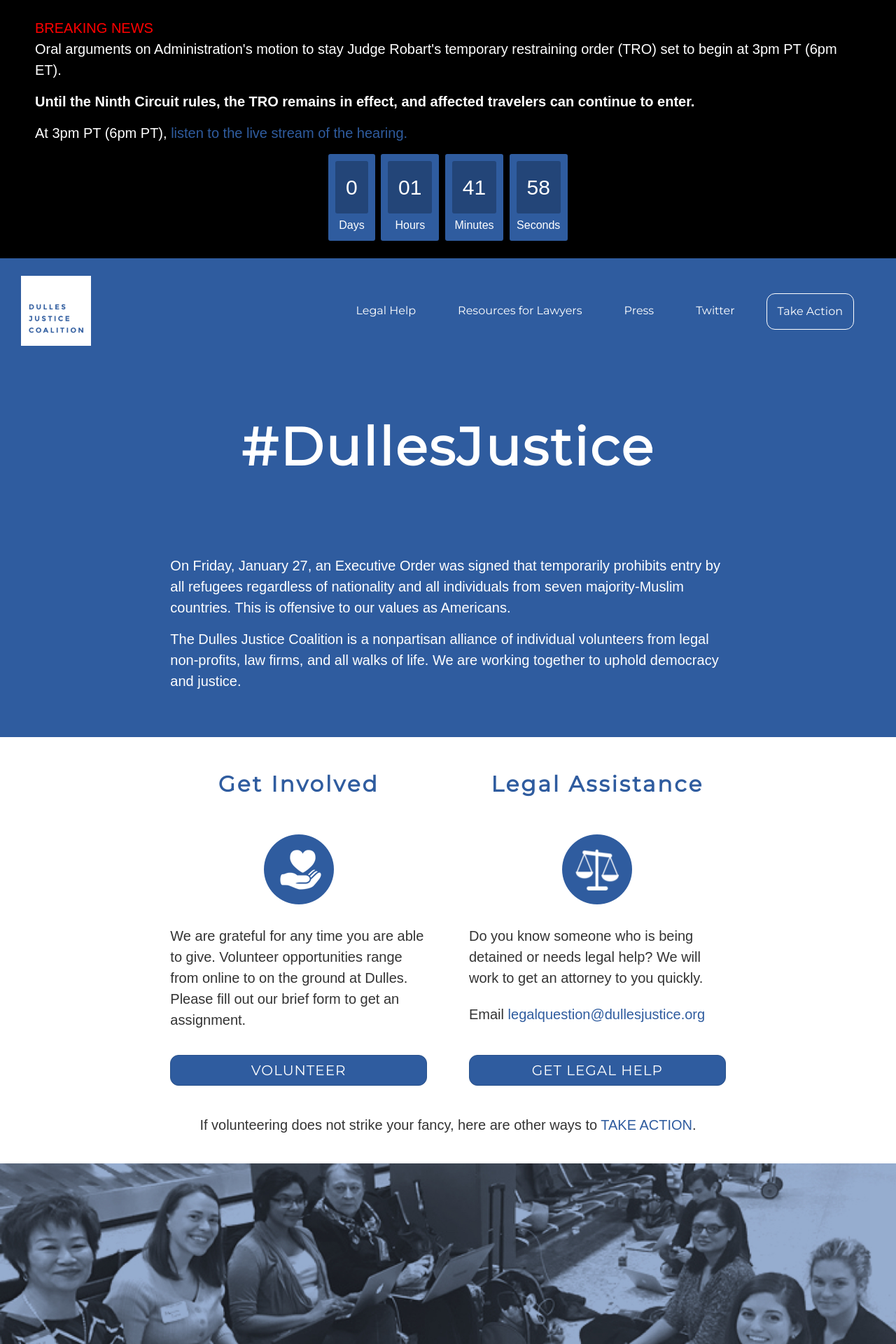
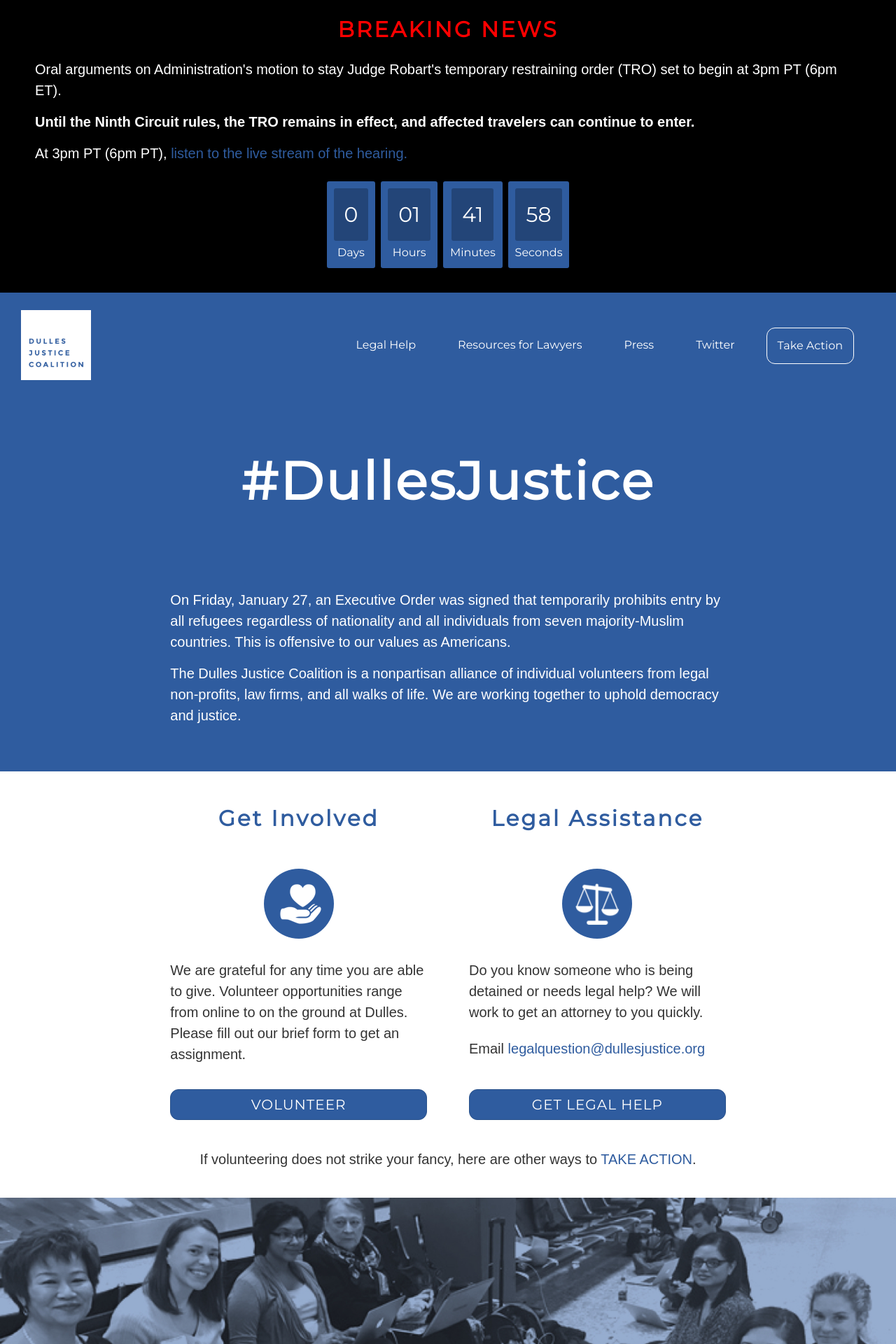
Before and after one commit to dullesjustice/site, a Jekyll site: the page built from index.html, in a window 1280 px wide. Shown: the top 1920 px of the page at 70% size. Built offline with Jekyll 4.4.1, drawn with Linux system fonts in a browser that asks for light colours; some web fonts are replaced.

Commit message:
Alert Styling

```diff
--- a/_includes/alert.html
+++ b/_includes/alert.html
@@ -1,7 +1,7 @@
 {% if site.alerts.last.enabled %}
-<div style="background-color: black; padding: 25px 50px">
-  <div style="color: red">BREAKING NEWS</div>
-  <div style="color: white">
+<div class="headalert">
+  <h2>BREAKING NEWS</h2>
+  <div>
     {{ site.alerts.last.output }}
   </div>
 </div>
--- a/css/site.scss
+++ b/css/site.scss
@@ -226,12 +226,13 @@
 }
 
 #clockdiv{
-	font-family: sans-serif;
+	font-family: $headings-font-family;
 	color: #fff;
 	display: inline-block;
 	font-weight: 100;
 	text-align: center;
 	font-size: 30px;
+  margin: 10px 0;
 }
 
 #clockdiv > div{
@@ -252,3 +253,17 @@
 	padding-top: 5px;
 	font-size: 16px;
 }
+
+.headalert {
+  background-color: black;
+  padding: 25px 50px;
+
+  h2 {
+    color: red;
+    margin-top: 0;
+  }
+
+  p {
+     color: white;
+  }
+}
```
